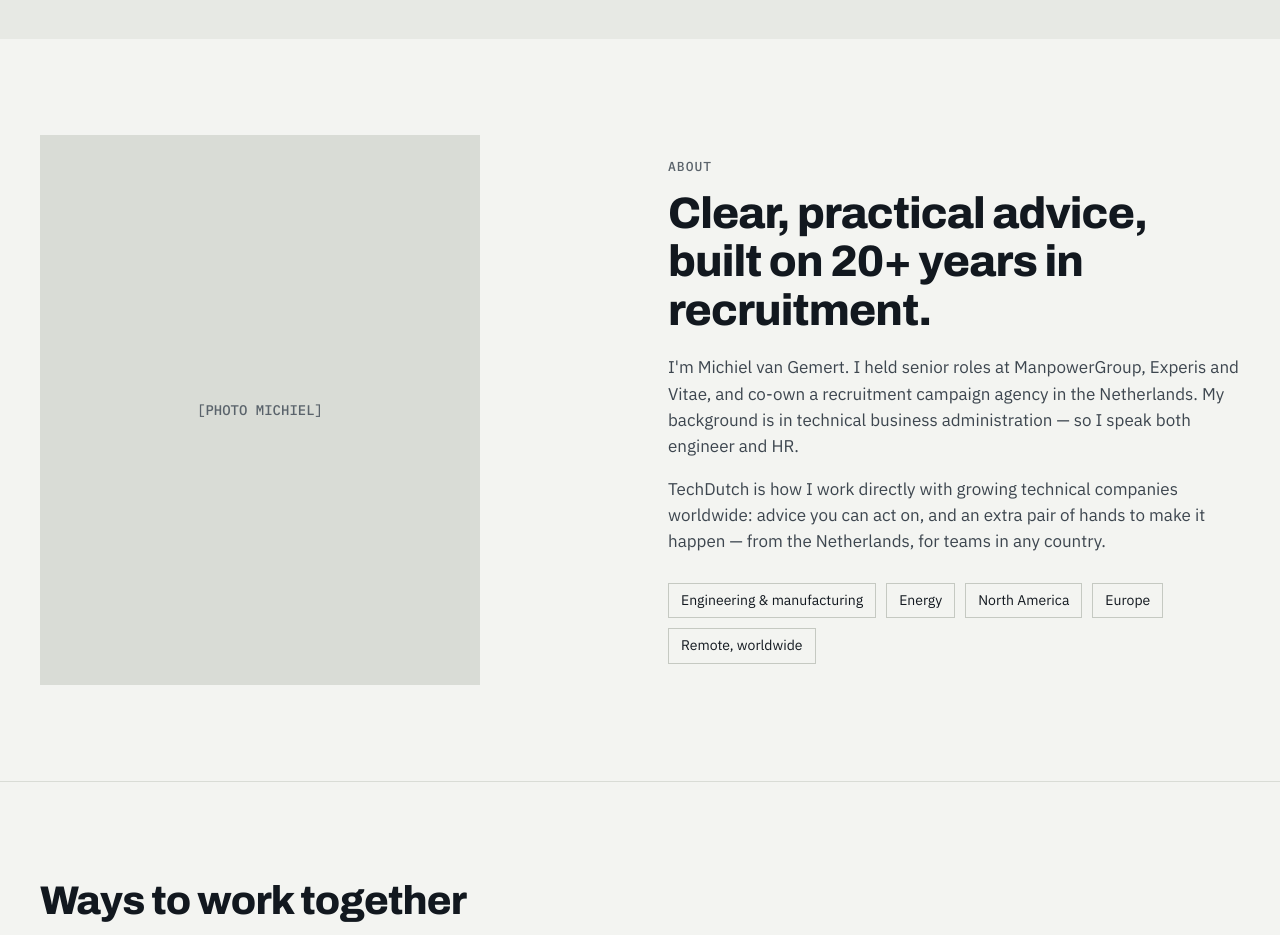
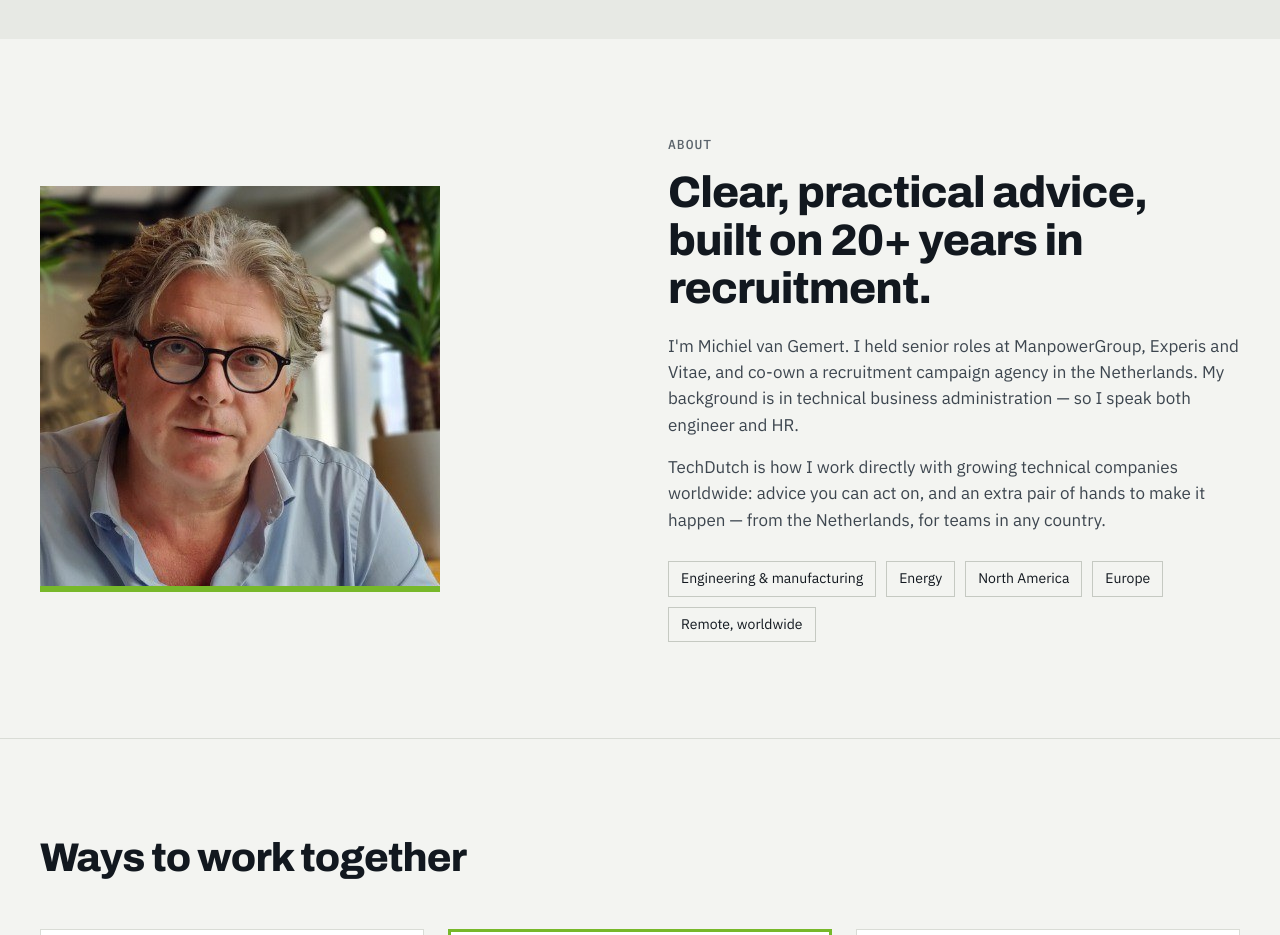
Before and after one commit to michielvangemert/techdutch-site, a plain HTML site: page index.html in a window 1280 px wide. Shown: the part 3400-4335 px from the top of the page. Drawn offline with Linux system fonts and the light colour scheme.

Commit message:
Add photo of Michiel to About section
Co-Authored-By: Claude Opus 5.5 <noreply@anthropic.com>
Claude-Session: https://claude.ai/code/session_0196hUYi4GMY85c8noNsnFY5

```diff
--- a/index.html
+++ b/index.html
@@ -208,7 +208,7 @@ a{color:#D1146E}a:hover{color:#A10F55}
 </section>
 
 <section id="about" aria-labelledby="about-h" style="max-width: 1200px; margin: 0 auto; padding: 96px 24px; display: grid; grid-template-columns: repeat(auto-fit, minmax(300px, 1fr)); gap: 56px; align-items: center">
-<div style="background: #D9DCD6; aspect-ratio: 4 / 5; max-width: 440px; display: flex; align-items: center; justify-content: center; color: #5A636B; font-family: 'IBM Plex Mono', monospace; font-size: 14px">[PHOTO MICHIEL]</div>
+<img src="assets/michiel-van-gemert.jpg" alt="Michiel van Gemert" width="400" height="400" style="width: 100%; max-width: 400px; height: auto; aspect-ratio: 1 / 1; object-fit: cover; display: block; border-bottom: 6px solid #77B82A">
 <div>
 <p style="font-family: 'IBM Plex Mono', monospace; font-size: 13px; letter-spacing: 0.08em; text-transform: uppercase; color: #5A636B; margin: 0 0 12px">About</p>
 <h2 id="about-h" style="font-family: Archivo, sans-serif; font-weight: 800; font-size: clamp(32px, 4vw, 44px); letter-spacing: -0.02em; line-height: 1.1; margin: 0 0 20px">Clear, practical advice, built on 20+ years in recruitment.</h2>
```
Also changed, not shown: assets/michiel-van-gemert.jpg (added).
